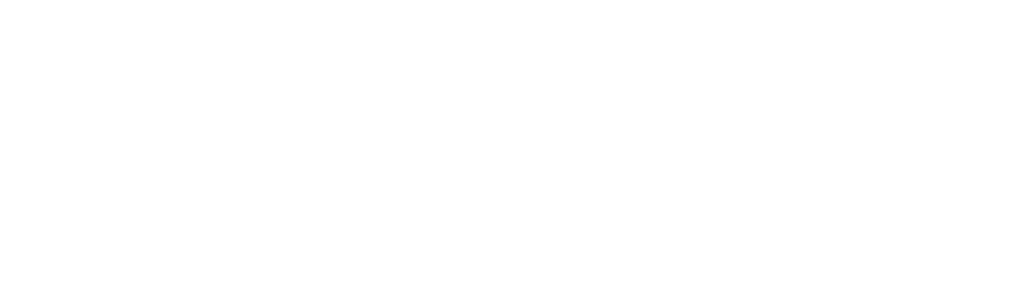
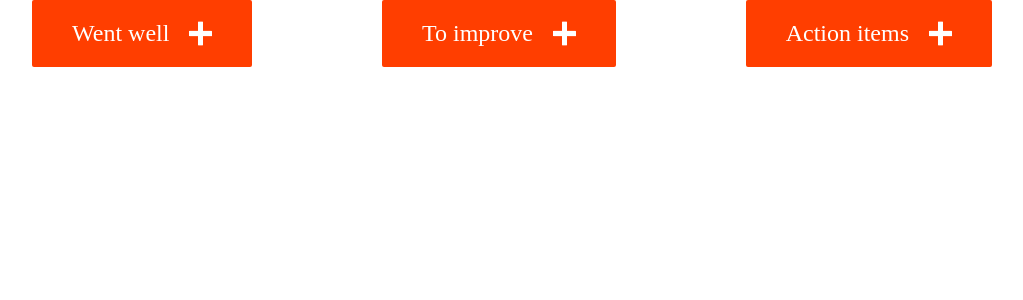
Before and after one commit to julianpinedayyz/svelte-board, a Svelte app: page / in a window 1280 px wide. Shown: the top 300 px of the page, without its empty margins (128-1151 px from the left). Built offline with nearby package versions, Linux system fonts and the light colour scheme; a web font is replaced by a local one.

Commit message:
refactoring the App to include colums

```diff
--- a/src/App.svelte
+++ b/src/App.svelte
@@ -0,0 +1,50 @@
+<script>
+  import Column from './Column.svelte';
+  let columns = [
+      [],
+      [],
+      []
+  ];
+
+  const addItem = (column) => {
+      columns[column] = columns[column].concat({
+          content: "You can start editing by clicking here... 🙌"
+      });
+  }
+</script>
+
+<main class-="app">
+  <section class="grid">
+    <div class="actions">
+      <button  on:click={() => addItem(0)}>
+        Went well <img src="assets/images/add.png" alt="add" />
+      </button>
+      <button  on:click={() => addItem(1)}>
+        To improve <img src="assets/images/add.png" alt="add" />
+      </button>
+      <button  on:click={() => addItem(2)}>
+        Action items <img src="assets/images/add.png" alt="add" />
+      </button>
+    </div>
+
+    <div class="columns">
+      <div class="column column-1">
+        {#each columns[0] as item}
+          <Column content="{item.content}"/>
+        {/each}
+      </div>
+
+      <div class="column column-2">
+        {#each columns[1] as item}
+          <Column content="{item.content}"/>
+        {/each}
+      </div>
+
+      <div class="column column-3">
+        {#each columns[2] as item}
+          <Column content="{item.content}"/>
+        {/each}
+      </div>
+    </div>
+  </section>
+</main>
```
